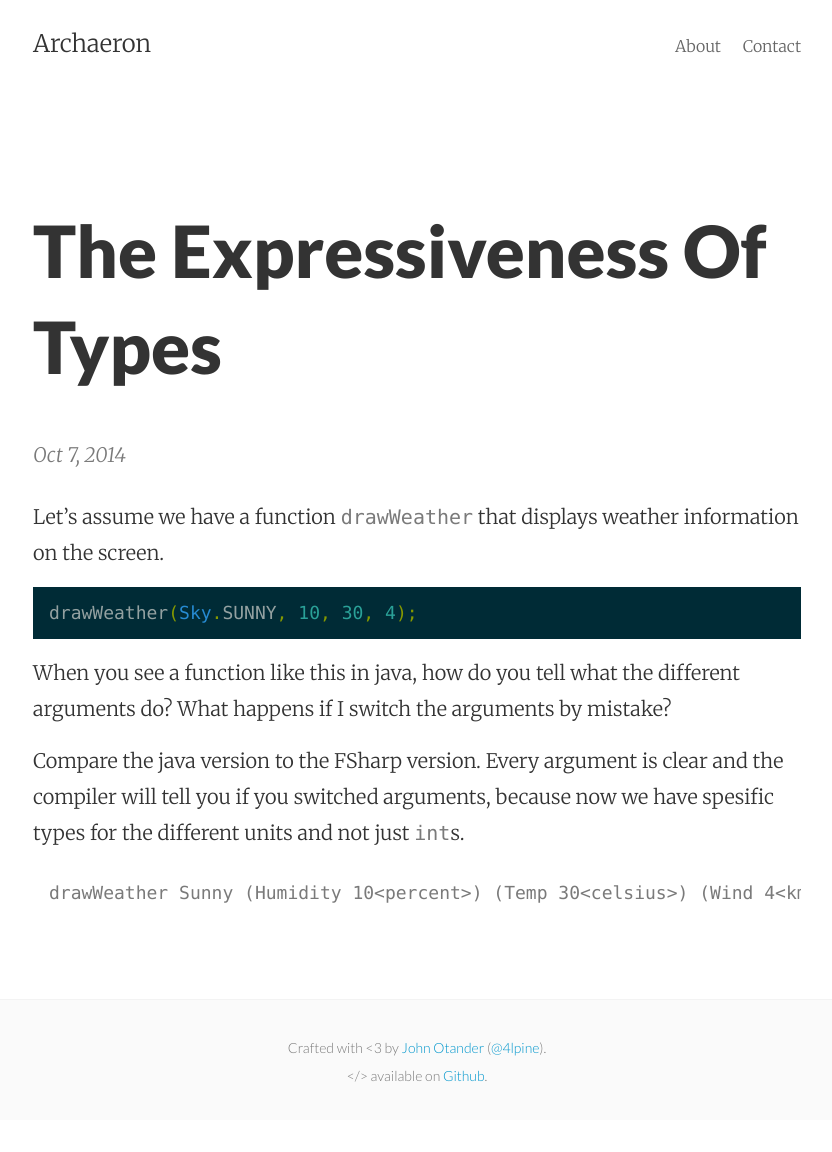
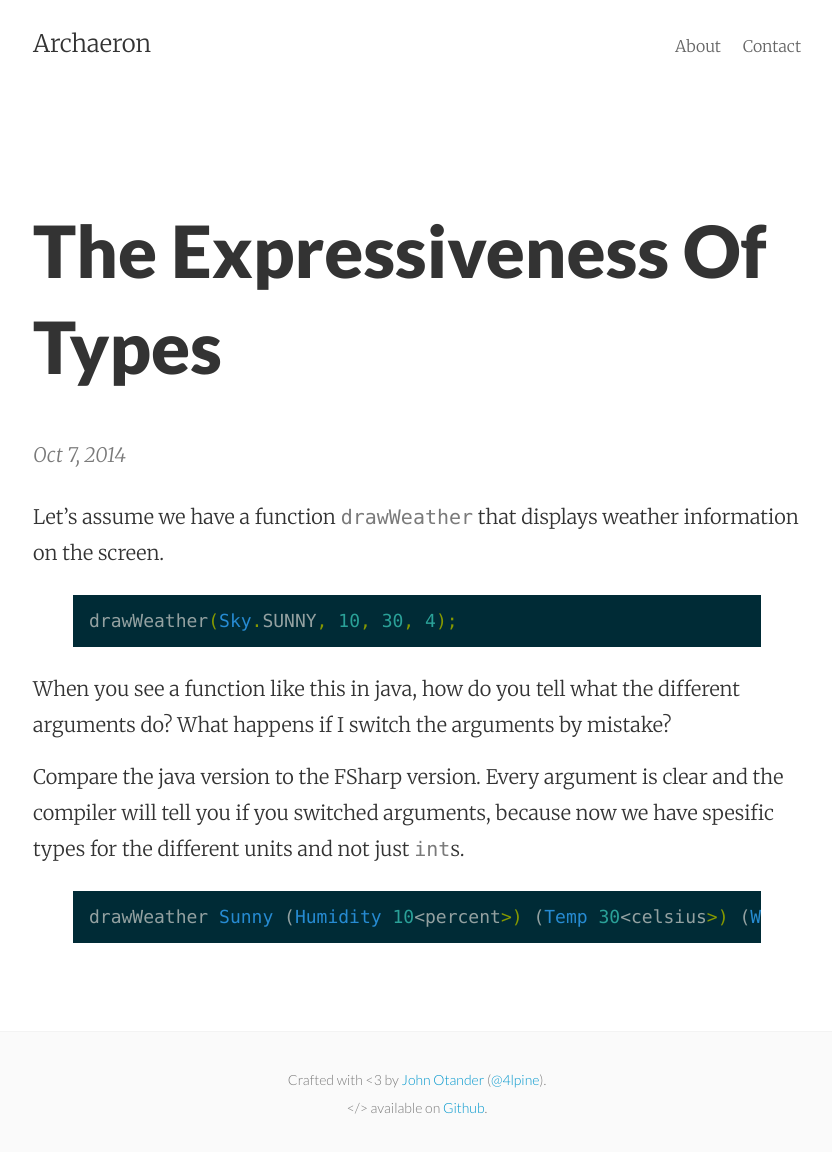
Before and after one commit to archaeron/archaeron.github.io, a Jekyll site: the page built from _posts/2014-10-07-expressive-types.md, in a window 1280 px wide. Shown: the whole page, without its empty margins (223-1055 px from the left). Built offline with Jekyll 4.4.1, drawn with Linux system fonts in a browser that asks for light colours; before the commit the page ends 1120 px from its top, so only the background shows below that.

Commit message:
use the correct way of hightlighting code

````diff
--- a/_posts/2014-10-07-expressive-types.md
+++ b/_posts/2014-10-07-expressive-types.md
@@ -7,14 +7,17 @@
 ---
 
 Let's assume we have a function `drawWeather` that displays weather information on the screen.
-```java
+
+{% highlight java %}
 drawWeather(Sky.SUNNY, 10, 30, 4);
-```
+{% endhighlight %}
+
 When you see a function like this in java, how do you tell what the different arguments do?
 What happens if I switch the arguments by mistake?
 
 
 Compare the java version to the FSharp version. Every argument is clear and the compiler will tell you if you switched arguments, because now we have spesific types for the different units and not just `int`s.
-```F#
+
+{% highlight fsharp %}
 drawWeather Sunny (Humidity 10<percent>) (Temp 30<celsius>) (Wind 4<kmh>)
-```
+{% endhighlight %}
````
